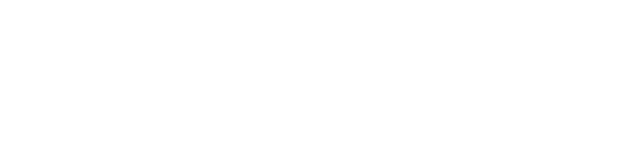
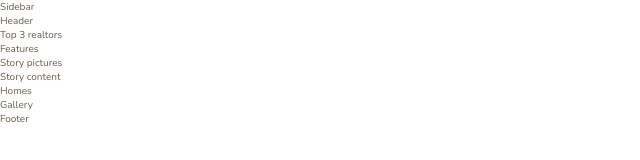
Before and after one commit to darthinvader/Html-Tutorial, a website: page nexter/index.html in a window 1280 px wide. Shown: the whole page, without its empty margins (0-640 px from the left). Drawn offline with nearby package versions, Linux system fonts and the light colour scheme.

Commit message:
[feat] index.html structure

```diff
--- a/nexter/index.html
+++ b/nexter/index.html
@@ -12,7 +12,37 @@
 </head>
 
 <body class="container">
+    <div class="sidebar">
+        Sidebar
+    </div>
+    <header class="header">
+        Header
+    </header>
+    <div class="realtors">
+        Top 3 realtors
+    </div>
+    <section class="features">
+        Features
+    </section>
 
+    <div class="story__pictures">
+        Story pictures
+    </div>
+    <div class="story__content">
+        Story content
+    </div>
+
+    <section class="homes">
+        Homes
+    </section>
+
+    <section class="gallery">
+        Gallery
+    </section>
+
+    <footer class="footer">
+        Footer
+    </footer>
 </body>
 
 </html>
```
